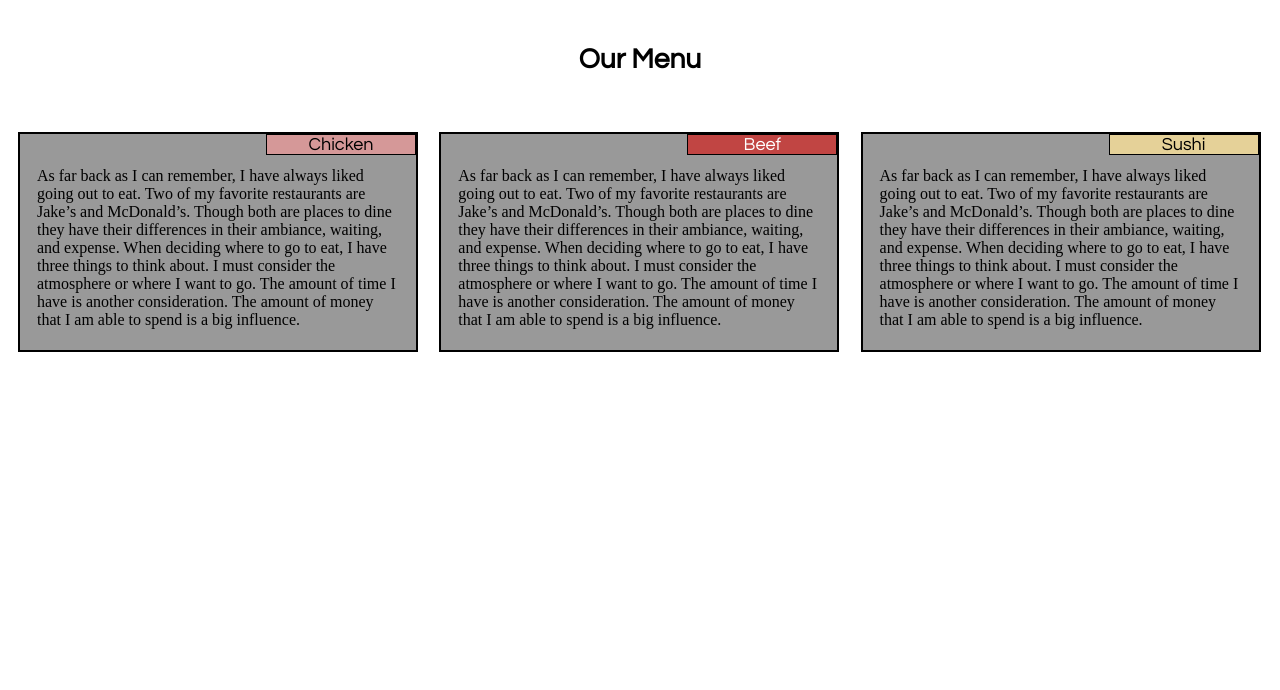
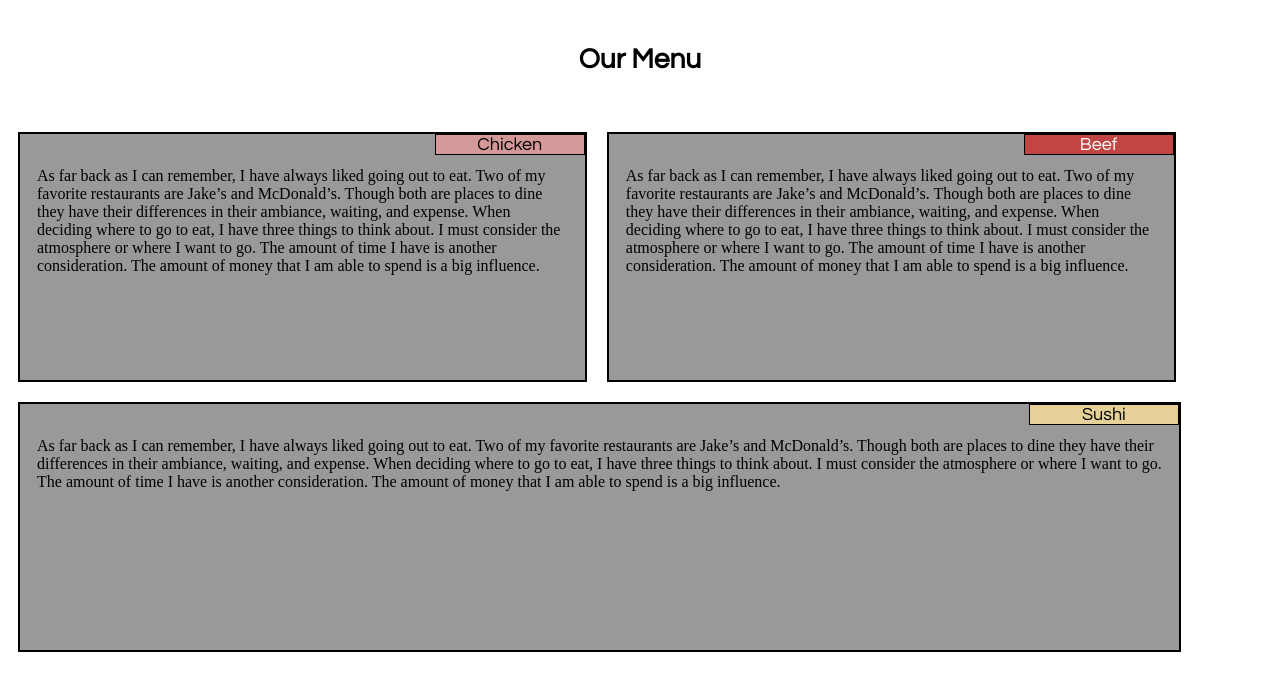
Before and after one commit to Akshat-Kaushal/Coursera-Assignments, a plain HTML site: page tryrun.html in a window 1280 px wide. Drawn offline with Linux system fonts and the light colour scheme.

Commit message:
Edited codes

```diff
--- a/tryrun.css
+++ b/tryrun.css
@@ -18,7 +18,7 @@ background-color: rgb(153,153,153);
 margin top: 20px;
 margin-right: 20px;
 width: 400px;
-height: 220px;
+height: 250px;
 text-align: justify-all;
 padding: 17px;
 position: relative;
@@ -44,7 +44,7 @@ background-color: rgb(153,153,153);
 margin top: 20px;
 margin-right: 20px;
 width: 400px;
-height: 220px;
+height: 250px;
 text-align: justify-all;
 padding: 17px;
 position: relative;
@@ -59,7 +59,7 @@ background-color: rgb(153,153,153);
 margin top: 20px;
 margin-right: 20px;
 width: 400px;
-height: 220px;
+height: 250px;
 text-align: justify-all;
 padding: 17px;
 position: relative;
@@ -88,10 +88,25 @@ margin: 10px;
 	width: 100%;
 }
 
-@media (min-width: 992px) {
+@media only screen and (max-device-width: 768px) {
+	.container div.chicken,div.sushi,div.beef  {
+		width: 92%;
 
-  .col-lg-4 {
-    width: 33.33%;
-    float: left;
 	}
 }
+
+@media only screen and (min-device-width: 768px) and (max-device-width : 1024px) {
+	.container div.chicken,div.beef {
+		width: 45%;
+	}
+	.container div.sushi {
+		width: 92%;
+	}
+}
+
+@media only screen and (min-device-width: 1024px){
+
+	.container div.chicken,div.sushi,div.beef {
+		width: 30%;
+	}
+}
--- a/tryrun.html
+++ b/tryrun.html
@@ -11,21 +11,21 @@
 	</div>
 	<br>
     <div class="row">
-    <div class='col-lg-4 col-md-6 sx-12'>
+    <div class='container'>
 	<div class="chicken">
 	<span id="span1">Chicken</span>
 	<p>As far back as I can remember, I have always liked going out to eat. Two of my favorite restaurants are Jake’s and McDonald’s. Though both are places to dine they have their differences in their ambiance, waiting, and expense. When deciding where to go to eat, I have three things to think about. I must consider the atmosphere or where I want to go. The amount of time I have is another consideration. The amount of money that I am able to spend is a big influence. </p>
     </div>
     </div>
 
-    <div class='col-lg-4 col-md-6 sx-12'>
+    <div class='container'>
     <div class="beef">
 	<span id="span2">Beef</span>
 	<p>As far back as I can remember, I have always liked going out to eat. Two of my favorite restaurants are Jake’s and McDonald’s. Though both are places to dine they have their differences in their ambiance, waiting, and expense. When deciding where to go to eat, I have three things to think about. I must consider the atmosphere or where I want to go. The amount of time I have is another consideration. The amount of money that I am able to spend is a big influence. </p>
     </div>
     </div>
 
-    <div class='col-lg-4 col-md-6 sx-12'>
+    <div class='container'>
     <div class="sushi">
     <span id="span3">Sushi</span>
     <p>As far back as I can remember, I have always liked going out to eat. Two of my favorite restaurants are Jake’s and McDonald’s. Though both are places to dine they have their differences in their ambiance, waiting, and expense. When deciding where to go to eat, I have three things to think about. I must consider the atmosphere or where I want to go. The amount of time I have is another consideration. The amount of money that I am able to spend is a big influence. </p>
```
